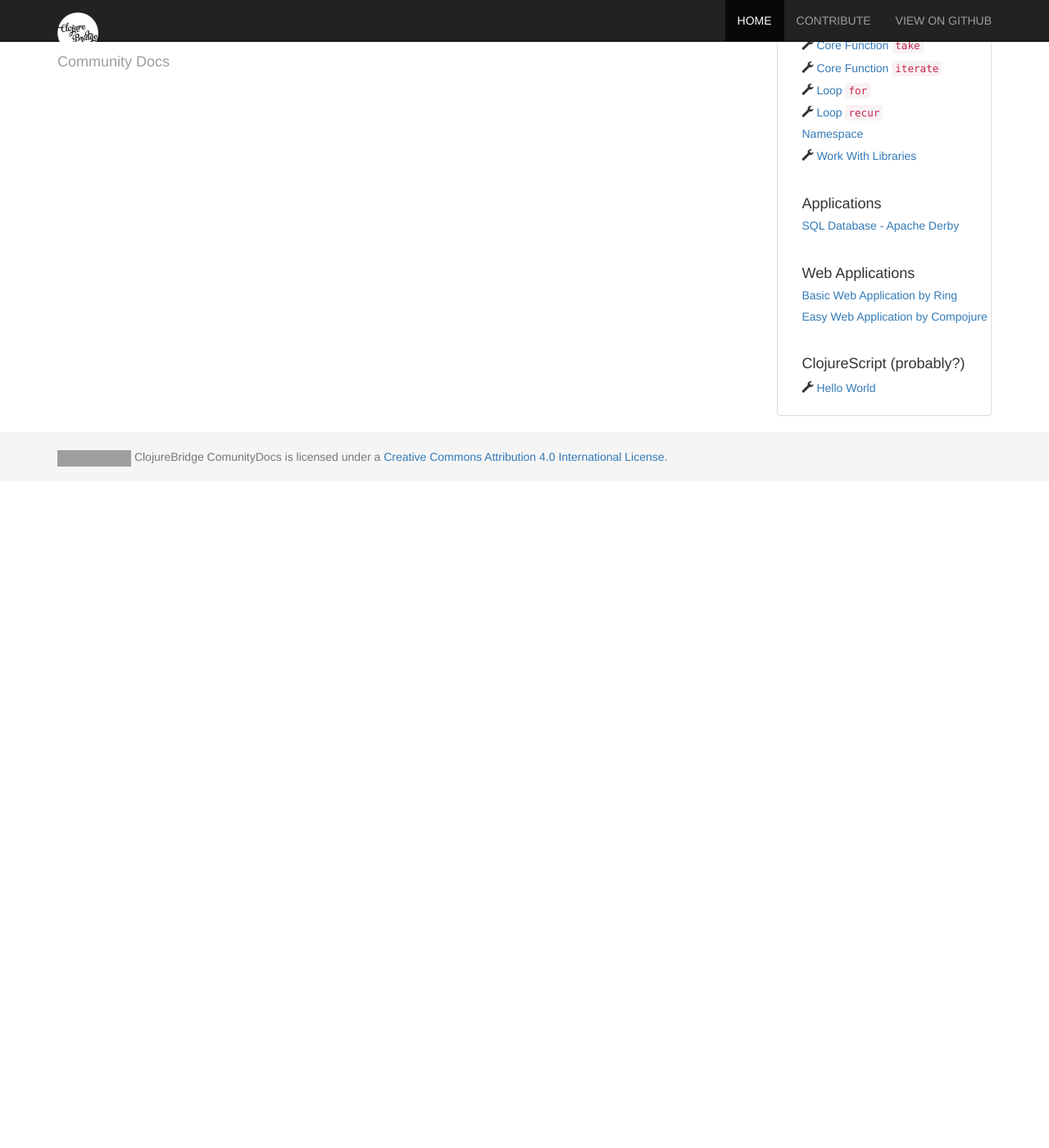
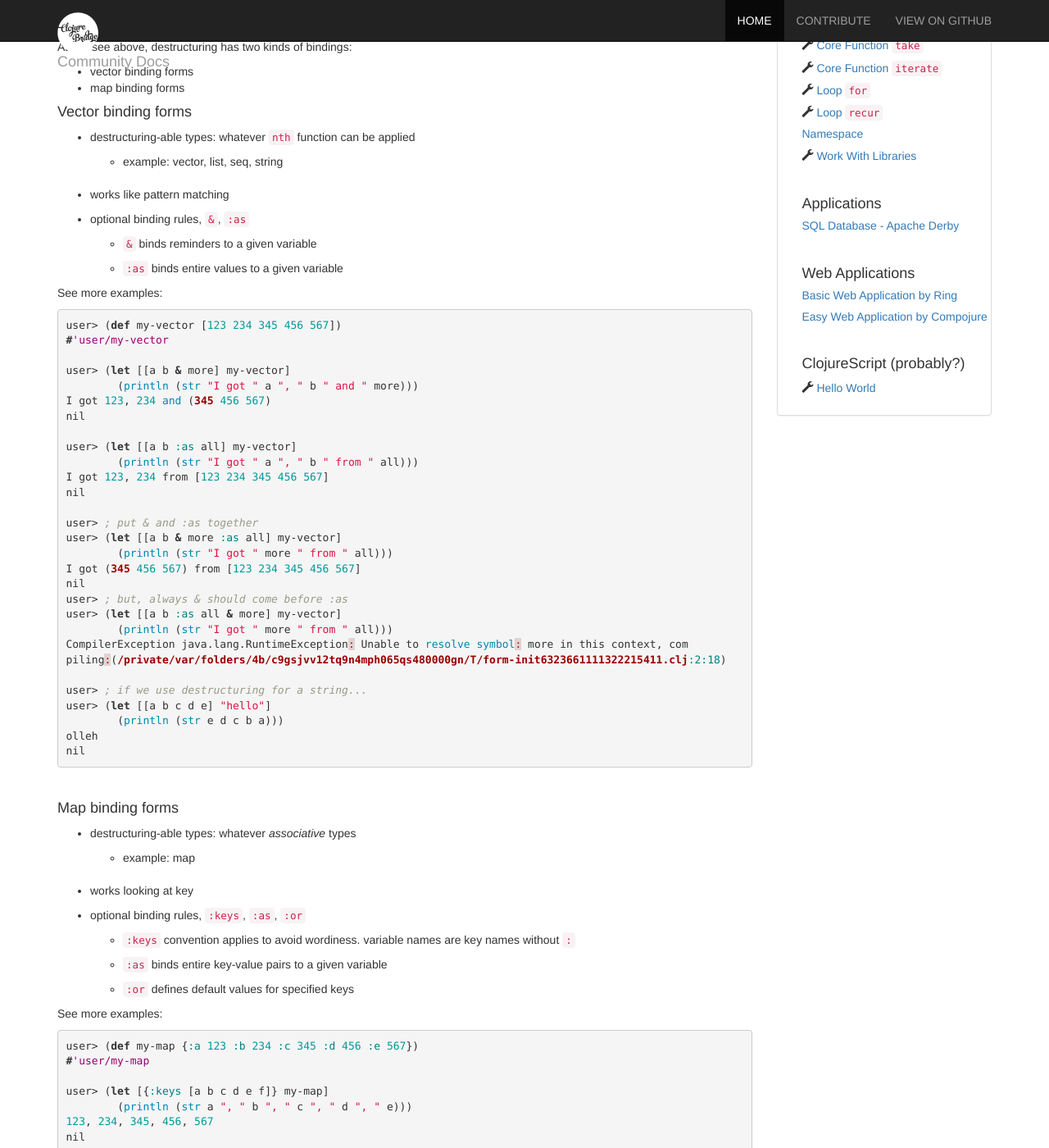
Before and after one commit to ClojureBridge/community-docs, a Jekyll site: the page built from docs/clojure/destructure.md, in a window 1280 px wide and 1400 px high, scrolled down 891 px. Shown: the whole window at 82% size. Built offline with Jekyll 4.4.1, drawn with Linux system fonts in a browser that asks for light colours; nearby versions of some CDN libraries; before the commit the page ends 1480 px from its top, so only the background shows below that; some of the changed text lies outside the part shown; grey boxes are pictures that could not be loaded.

Commit message:
Adds destructuring section

```diff
--- a/docs/clojure/destructure.md
+++ b/docs/clojure/destructure.md
@@ -5,6 +5,160 @@ permalink: /docs/clojure/destructure/
 level: intermediate
 author: yokolet
 ---
+
+- Advice to coaches
+
+    Examples here are not complicated, easy ones.
+    However, the idea of destructuring may not be so easy to understand.
+    Please explain well how it works.<br/><br/>
+
+
+*Destructuriong* is a Clojure specific, special way of variable assignment (binding in Clojure).
+It enables to bind:
+
+  - each of element in vector to corresponding variables
+  - one of element in vector to the variable
+  - each value of map (key-value pairs) to the correspoding variables
+
+by a single binding.
+
+
+Let's look at simple examples:
+
+{% highlight clojure %}
+user> (def my-vector [123 234 345 456 567])
+#'user/my-vector
+
+user> (let [[a b c d e] my-vector]
+        (println (str a ", " b ", " c ", " d ", " e)))
+123, 234, 345, 456, 567
+nil
+
+user> (let [[_ _ a] my-vector]
+        (println a))
+345
+nil
+
+user> (def my-map {:a 123 :b 234 :c 345 :d 456 :e 567})
+#'user/my-map
+
+user> (let [{a :a b :b c :c d :d e :e} my-map]
+        (println (str a ", " b ", " c ", " d ", " e)))
+123, 234, 345, 456, 567
+nil
+{% endhighlight %}
+
+As we see above, destructuring has two kinds of bindings:
+
+  - vector binding forms
+  - map binding forms
+
+
+
+#### Vector binding forms
+
+  - destructuring-able types: whatever `nth` function can be applied
+
+    - example: vector, list, seq, string<br/><br/>
+
+  - works like pattern matching
+
+  - optional binding rules, `&`, `:as`
+
+    - `&`  binds reminders to a given variable
+
+    - `:as`  binds entire values to a given variable
+
+  See more examples:
+
+{% highlight clojure %}
+user> (def my-vector [123 234 345 456 567])
+#'user/my-vector
+
+user> (let [[a b & more] my-vector]
+        (println (str "I got " a ", " b " and " more)))
+I got 123, 234 and (345 456 567)
+nil
+
+user> (let [[a b :as all] my-vector]
+        (println (str "I got " a ", " b " from " all)))
+I got 123, 234 from [123 234 345 456 567]
+nil
+
+user> ; put & and :as together
+user> (let [[a b & more :as all] my-vector]
+        (println (str "I got " more " from " all)))
+I got (345 456 567) from [123 234 345 456 567]
+nil
+user> ; but, always & should come before :as
+user> (let [[a b :as all & more] my-vector]
+        (println (str "I got " more " from " all)))
+CompilerException java.lang.RuntimeException: Unable to resolve symbol: more in this context, com
+piling:(/private/var/folders/4b/c9gsjvv12tq9n4mph065qs480000gn/T/form-init6323661111322215411.clj:2:18)
+
+user> ; if we use destructuring for a string...
+user> (let [[a b c d e] "hello"]
+        (println (str e d c b a)))
+olleh
+nil
+{% endhighlight %}
+<br/>
+
+#### Map binding forms
+
+  - destructuring-able types: whatever *associative* types
+
+    - example: map<br/><br/>
+
+  - works looking at key
+
+  - optional binding rules, `:keys`, `:as`, `:or`
+
+    - `:keys` convention applies to avoid wordiness. variable names are key names without `:`
+
+    - `:as`  binds entire key-value pairs to a given variable
+
+    - `:or`  defines default values for specified keys
+
+
+  See more examples:
+
+{% highlight clojure %}
+user> (def my-map {:a 123 :b 234 :c 345 :d 456 :e 567})
+#'user/my-map
+
+user> (let [{:keys [a b c d e f]} my-map]
+        (println (str a ", " b ", " c ", " d ", " e)))
+123, 234, 345, 456, 567
+nil
+
+user> (let [{a :a b :b :as all} my-map]
+        (println (str "I got " a ", " b " from " all)))
+I got 123, 234 from {:a 123, :c 345, :b 234, :d 456, :e 567}
+nil
+
+user> (let [{a :a b :b x :x :or {x -987} :as all} my-map]
+        (println (str "I got " a ", " b ", and " x " from " all)))
+I got 123, 234, and -987 from {:a 123, :c 345, :b 234, :d 456, :e 567}
+nil
+
+user> ; if we use a vector for map binding destructuring, indexes are keys
+user> (let [{a 0 b 1 c 10 :as all :or {c -987}} my-vector]
+        (println (str "I got " a ", " b ", " c " from " all)))
+
+I got 123, 234, -987 from [123 234 345 456 567]
+nil
+{% endhighlight %}
+<br/>
+
+#### Where the destructuring is used
+
+  - let bindings
+
+  - function parameter lists
+
+  All examples of destructuring here are in let bindings,
+  however, destructuring can be used in function parameter lists also.
 
 
 ### References
```
